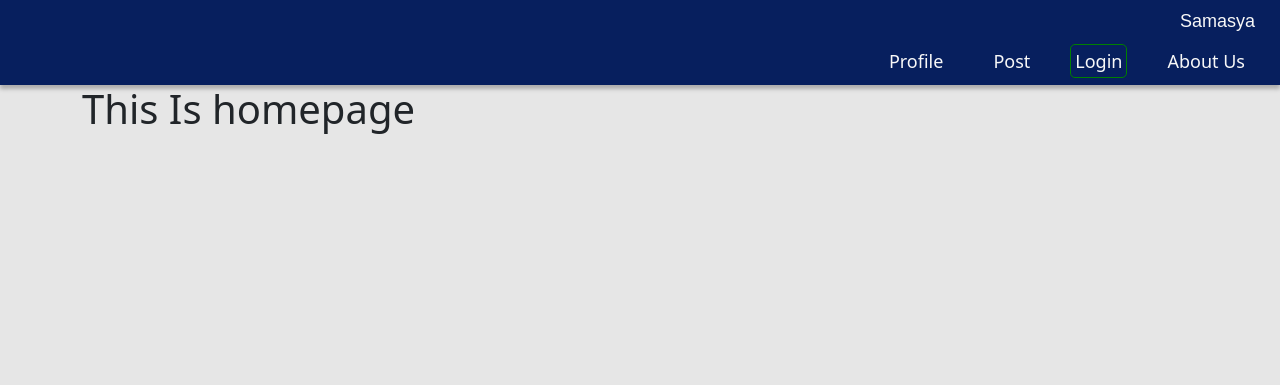
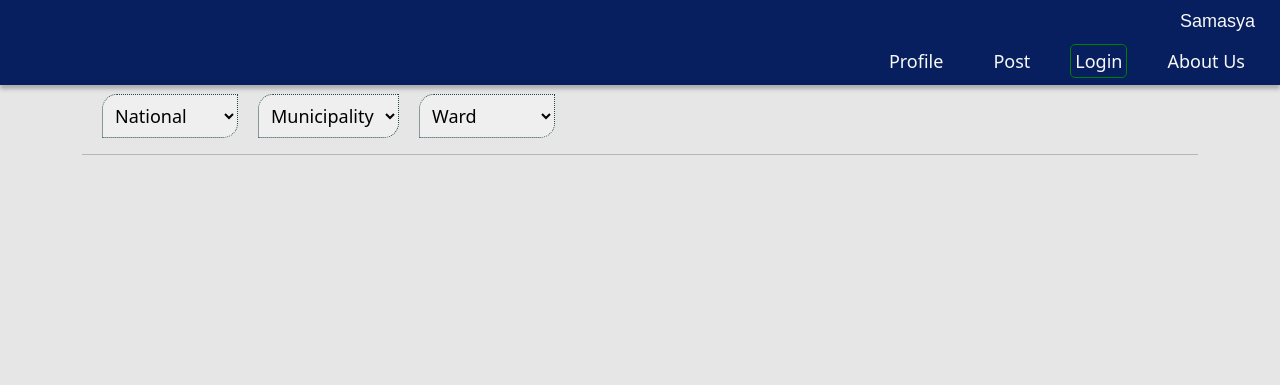
Before and after one commit to sandarva3/HackFest, a Django app: page / in a window 1280 px wide. Shown: the top 385 px of the page. Run offline with Django 5.2, Linux system fonts and the light colour scheme.

Commit message:
Add files via upload

```diff
--- a/templates/home.html
+++ b/templates/home.html
@@ -1,4 +1,41 @@
 {% extends "base.html" %}
 {% block content %}
-<h1>This Is homepage</h1>
+<div class="mainbody">
+    <div class="sec">
+
+    <div class="leval">
+        <li class="are" id="l1">
+           <select name="" class="pl" id="">
+                <option value="" class="nat"> National</option>
+                <option value="" class="nat">Education</option>
+                <option value="" class="nat">Health</option>
+                <option value="" class="nat">Enviroment</option>
+                <option value="" class="nat">Others</option>
+            </select>
+
+        </li>
+    <li class="are" id="l2">     <select class="pl" name="" id="">
+        <option value="" class="nat">Municipality</option>
+        <option value="" class="nat">Education</option>
+        <option value="" class="nat">Health</option>
+        <option value="" class="nat">Enviroment</option>
+        <option value="" class="nat">Others</option>
+    </select></li>
+    <li class="are" id="l3">     <select class="pl" name="" id="">
+        <option value="" class="nat"> Ward</option>
+        <option value="" class="nat">Education</option>
+        <option value="" class="nat">Health</option>
+        <option value="" class="nat">Enviroment</option>
+        <option value="" class="nat">Others</option>
+    </select></li>
+    </div>
+    </div>
+    <hr>
+    <div class="allpost">
+
+    </div>
+    </div>
+
+
+
 {% endblock content %}
```
